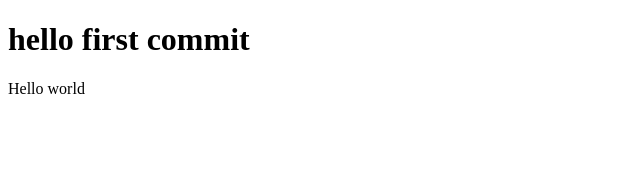
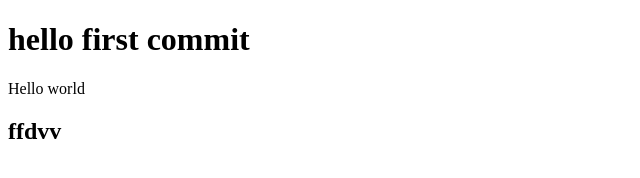
Before and after one commit to Amurovvv/project_new, a plain HTML site: page index.html in a window 1280 px wide. Shown: the full height of the page, 0-640 px from the left. Drawn offline with Linux system fonts and the light colour scheme.

Commit message:
change commit

```diff
--- a/index.html
+++ b/index.html
@@ -9,7 +9,7 @@
 <body>
     <h1>hello first commit</h1>
     <p onclick="" >Hello world</p>
-
+    <h2><main>ffdvv</main></h2>
     <!-- <script>
         alert(1);
     </script> -->
```
